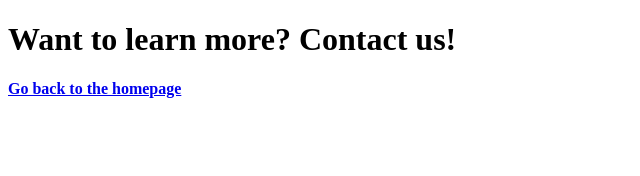
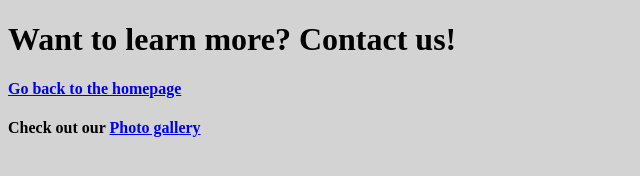
Before and after one commit to vdalx/Croissant, a plain HTML site: page contact.html in a window 1280 px wide. Shown: the whole page, without its empty margins (0-640 px from the left). Drawn offline with Linux system fonts and the light colour scheme.

Commit message:
Background colour updated
Added CSS and updated background colour of pages

```diff
--- a/contact.html
+++ b/contact.html
@@ -4,10 +4,12 @@
     <meta charset="UTF-8">
     <meta http-equiv="X-UA-Compatible" content="IE=edge">
     <meta name="viewport" content="width=device-width, initial-scale=1.0">
-    <title>Document</title>
+    <link href="/css/style.css" rel="stylesheet" type="text/css" />
+    <title>Contact</title>
 </head>
 <body>
     <h1> Want to learn more? Contact us!</h1>
     <h4><a href="/">Go back to the homepage</a></h4>
+    <h4>Check out our <a href="/photo.html">Photo gallery</a></h4>
 </body>
 </html>
--- /dev/null
+++ b/css/style.css
@@ -0,0 +1,3 @@
+body {
+    background: lightgray;
+}
```
Also changed, not shown: index.html (+2 -1 lines), photo.html (+2 -1 lines).
